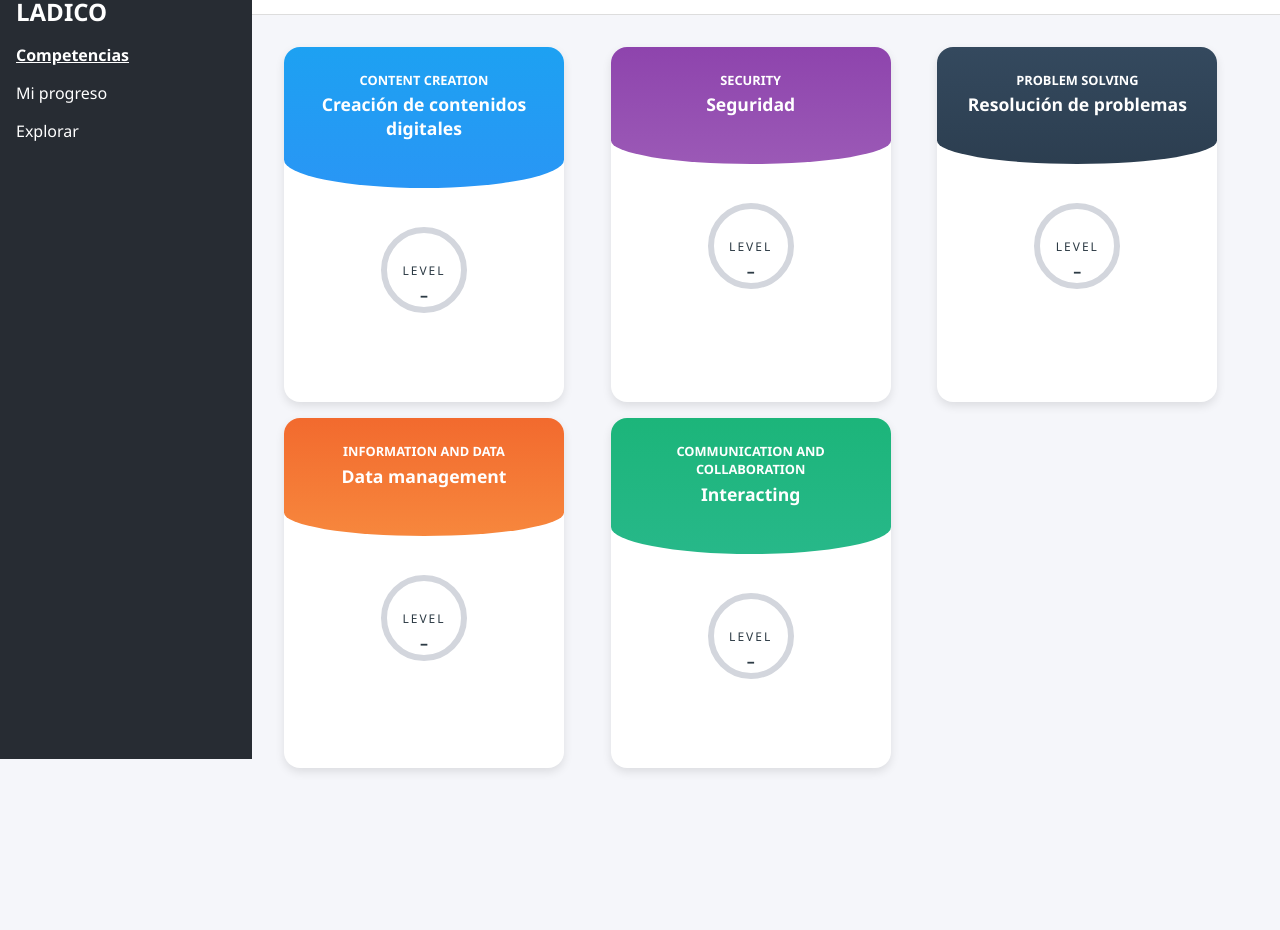
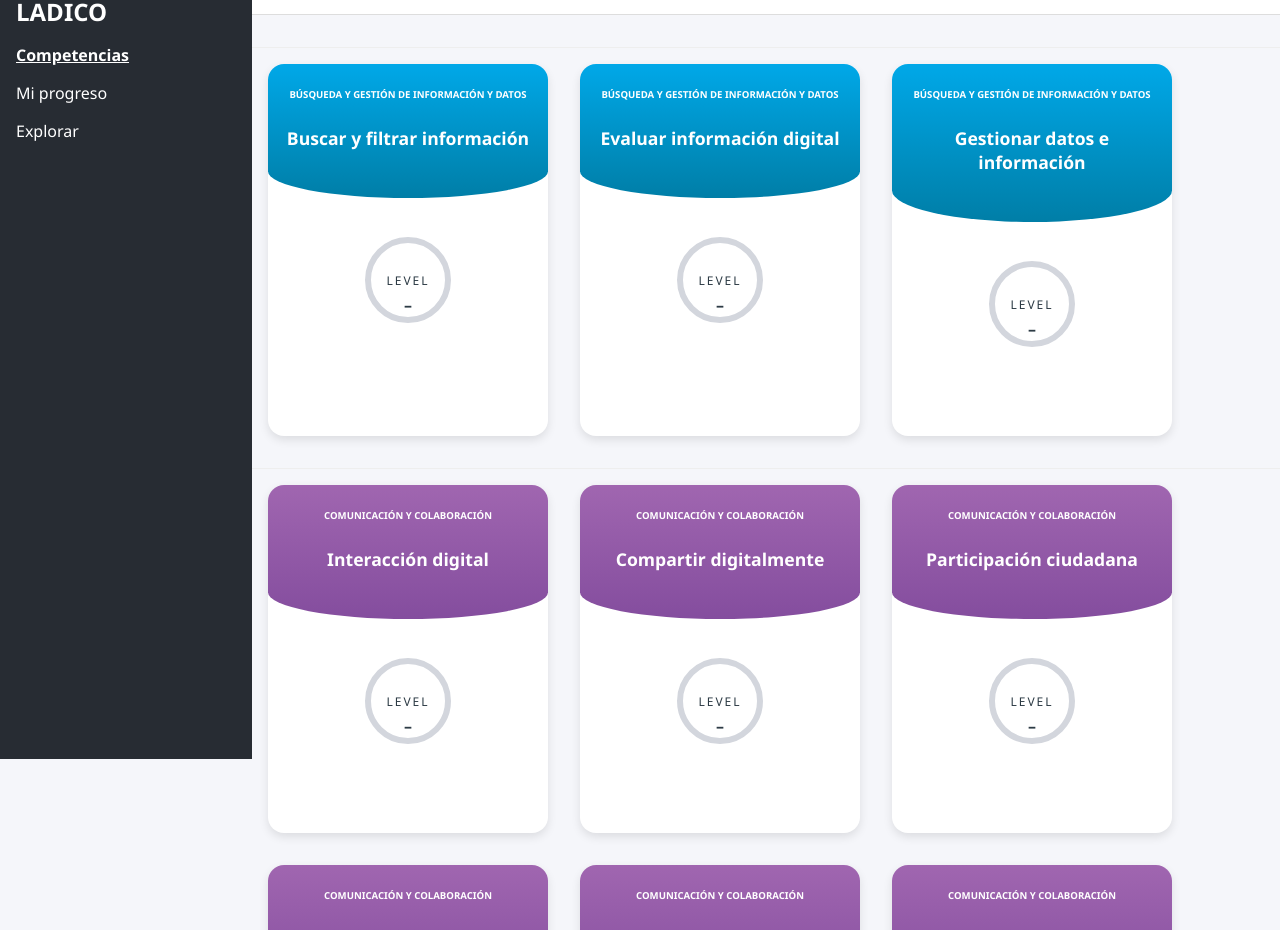
Before and after one commit to Gabo3103/Ladico-Competences, a React (Create React App) app: page / in a window 1280 px wide. Shown: the part 41-971 px from the top of the page. Before the commit the page ends 841 px from the top, so only its background shows below. Built offline with nearby package versions, Linux system fonts and the light colour scheme.

Commit message:
Extra cards

```diff
--- a/src/components/CompetenceCard.js
+++ b/src/components/CompetenceCard.js
@@ -1,22 +1,33 @@
 import React from 'react';
 import '../styles/CompetenceCard.css';
 
-function CompetenceCard({ title = "Developing text documents", category = "CONTENT CREATION", level = 0.25 }) {
+function CompetenceCard({ title = "Developing text documents", category = "CREACIÓN DE CONTENIDOS DIGITALES", level = 0 }) {
   const progressDegrees = level * 360;
 
   const categoryColors = {
-    "INFORMATION AND DATA": "linear-gradient(180deg, #f26a2e 0%, #f7873d 100%)",
-    "COMMUNICATION AND COLLABORATION": "linear-gradient(180deg, #1cb57a 0%, #27b889 100%)",
-    "CONTENT CREATION": "linear-gradient(180deg, #1da1f2 0%, #2996f5 100%)",
-    "SECURITY": "linear-gradient(180deg, #8e44ad 0%, #9b59b6 100%)",
-    "PROBLEM SOLVING": "linear-gradient(180deg, #34495e 0%, #2c3e50 100%)",
+    "INFORMATION AND DATA": "linear-gradient(180deg, #00a8e8 0%, #007ea7 100%)",
+    "COMMUNICATION AND COLLABORATION": "linear-gradient(180deg, #a066b0 0%, #844d9e 100%)",
+    "CONTENT CREATION": "linear-gradient(180deg, #ff7e29 0%, #e65100 100%)",
+    "SECURITY": "linear-gradient(180deg, #88b04b 0%, #618833 100%)",
+    "PROBLEM SOLVING": "linear-gradient(180deg, #f25c54 0%, #d64541 100%)",
   };
+
+  const categoryMap = {
+    "BÚSQUEDA Y GESTIÓN DE INFORMACIÓN Y DATOS": "INFORMATION AND DATA",
+    "COMUNICACIÓN Y COLABORACIÓN": "COMMUNICATION AND COLLABORATION",
+    "CREACIÓN DE CONTENIDOS DIGITALES": "CONTENT CREATION",
+    "SEGURIDAD": "SECURITY",
+    "RESOLUCIÓN DE PROBLEMAS": "PROBLEM SOLVING"
+  };
+
+  const resolvedCategory = categoryMap[category.toUpperCase()] || category.toUpperCase();
+  const backgroundStyle = categoryColors[resolvedCategory] || '#ccc';
 
   return (
     <div className="card-container">
       <div
         className="card-header"
-        style={{ background: categoryColors[category.toUpperCase()] || '#ccc' }}
+        style={{ background: backgroundStyle }}
       >
         <p className="category">{category}</p>
         <h3 className="title">{title}</h3>
@@ -57,4 +68,5 @@ function CompetenceCard({ title = "Developing text documents", category = "CONTE
   );
 }
 
+
 export default CompetenceCard;
--- a/src/components/CompetenceList.js
+++ b/src/components/CompetenceList.js
@@ -1,46 +1,77 @@
-
 import React from 'react';
 import CompetenceCard from './CompetenceCard';
 
 const data = [
   {
-    category: 'CONTENT CREATION',
-    title: 'Creación de contenidos digitales',
-    level: 0,
+    area: 'BÚSQUEDA Y GESTIÓN DE INFORMACIÓN Y DATOS',
+    color: 'linear-gradient(180deg, #f26a2e 0%, #f7873d 100%)',
+    competences: [
+      { title: 'Buscar y filtrar información', level: 0 },
+      { title: 'Evaluar información digital', level: 0 },
+      { title: 'Gestionar datos e información', level: 0 }
+    ]
   },
   {
-    category: 'SECURITY',
-    title: 'Seguridad',
-    level: 0,
+    area: 'COMUNICACIÓN Y COLABORACIÓN',
+    color: 'linear-gradient(180deg, #1cb57a 0%, #27b889 100%)',
+    competences: [
+      { title: 'Interacción digital', level: 0 },
+      { title: 'Compartir digitalmente', level: 0 },
+      { title: 'Participación ciudadana', level: 0 },
+      { title: 'Colaboración digital', level: 0 },
+      { title: 'Comportamiento en línea', level: 0 },
+      { title: 'Identidad digital', level: 0 }
+    ]
   },
   {
-    category: 'PROBLEM SOLVING',
-    title: 'Resolución de problemas',
-    level: 0,
+    area: 'CREACIÓN DE CONTENIDOS DIGITALES',
+    color: 'linear-gradient(180deg, #1da1f2 0%, #2996f5 100%)',
+    competences: [
+      { title: 'Crear contenidos', level: 0 },
+      { title: 'Reusar contenido digital', level: 0 },
+      { title: 'Derechos de autor', level: 0 },
+      { title: 'Programación', level: 0 }
+    ]
   },
   {
-    category: 'INFORMATION AND DATA',
-    title: 'Data management',
-    level: 0,
+    area: 'SEGURIDAD',
+    color: 'linear-gradient(180deg, #8e44ad 0%, #9b59b6 100%)',
+    competences: [
+      { title: 'Seguridad de dispositivos', level: 0 },
+      { title: 'Privacidad y datos personales', level: 0 },
+      { title: 'Salud y bienestar digital', level: 0 },
+      { title: 'Medioambiente digital', level: 0 }
+    ]
   },
   {
-    category: 'COMMUNICATION AND COLLABORATION',
-    title: 'Interacting',
-    level: 0,
-  },
+    area: 'RESOLUCIÓN DE PROBLEMAS',
+    color: 'linear-gradient(180deg, #34495e 0%, #2c3e50 100%)',
+    competences: [
+      { title: 'Solución de problemas técnicos', level: 0 },
+      { title: 'Necesidades tecnológicas', level: 0 },
+      { title: 'Uso creativo de la tecnología', level: 0 },
+      { title: 'Diagnóstico de habilidades digitales', level: 0 }
+    ]
+  }
 ];
-
 
 function CompetenceList() {
   return (
-    <div className="competence-list">
-      {data.map((item, index) => (
-        <CompetenceCard
-          key={index}
-          category={item.category}
-          title={item.title}
-          level={item.level}
-        />
+    <div className="competence-area-list">
+      {data.map((group, i) => (
+        <section key={i} className="competence-area">
+          <div className="competence-list">
+            {group.competences.map((item, j) => (
+              <CompetenceCard
+                key={j}
+                category={group.area}
+                title={item.title}
+                level={item.level}
+                color={group.color}
+              />
+            ))}
+          </div>
+        </section>
       ))}
     </div>
   );
--- a/src/styles/CompetenceCard.css
+++ b/src/styles/CompetenceCard.css
@@ -22,9 +22,10 @@
 }
 
 .category {
-    font-size: 0.8rem;
+    font-size: 0.6rem;
     font-weight: 600;
-    margin: 0;
+    margin-top: 0;
+    margin-bottom: 10%;
 }
 
 .title {
--- a/src/styles/styles.css
+++ b/src/styles/styles.css
@@ -83,12 +83,21 @@ body {
   cursor: pointer;
 }
 
+.competence-area {
+  margin-top: 2rem;
+  padding-top: 1rem;
+  border-top: 1px solid #eee;
+}
+
+
 .competence-list {
-  padding: 2rem;
-  display: grid;
-  grid-template-columns: repeat(auto-fit, minmax(260px, 1fr));
-  gap: 1rem;
+  display: flex;
+  flex-wrap: wrap;
+  gap: 2rem;
+  padding: 0 1rem;
+  justify-content: flex-start;
 }
+
 
 .competence-card {
   background-color: white;
@@ -103,3 +112,10 @@ body {
   font-size: 2rem;
   margin-right: 1rem;
 }
+
+.area-title {
+  font-size: 1rem;
+  color: #666;
+  font-weight: 500;
+  margin: 1.2rem 1rem 0.5rem;
+}
```
